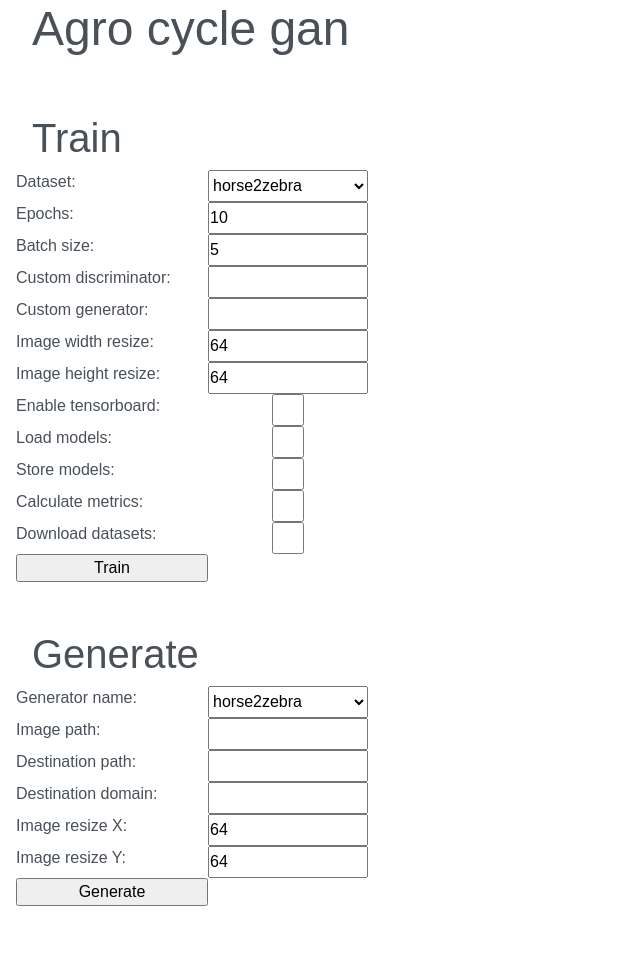
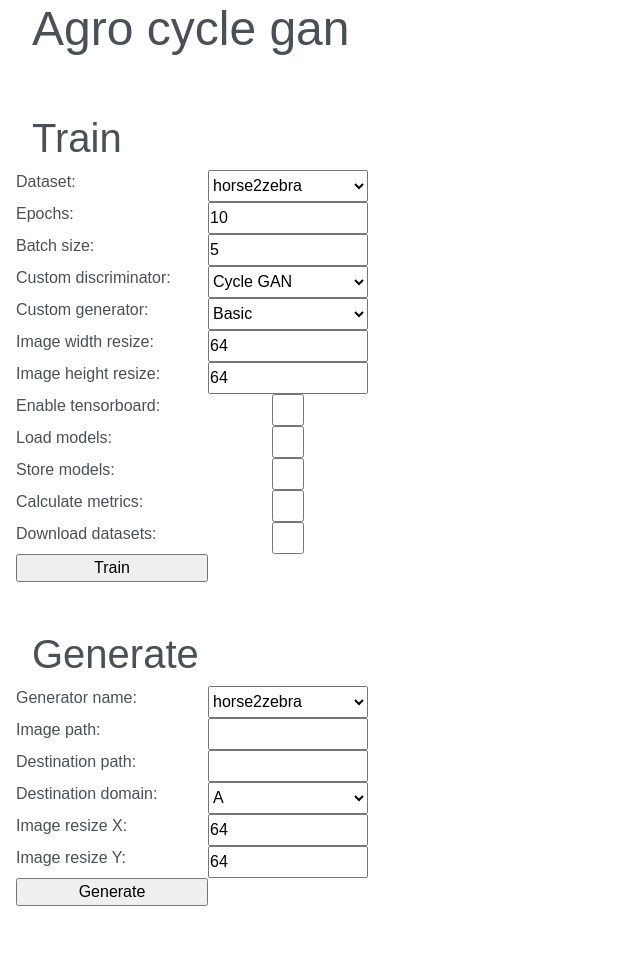
Before and after one commit to GonzaloRomeroR/agro_cycle_gan_ui, a Flask app: page / in a window 1280 px wide. Shown: the whole page, without its empty margins (0-640 px from the left). Run offline with Flask 2, Linux system fonts and the light colour scheme.

Commit message:
Fix generator

```diff
--- a/application.py
+++ b/application.py
@@ -82,6 +82,7 @@ def generate():
         process_list = [
             "python",
             "-u",
+            "agro_cycle_gan/generate.py",
             images_path,
             dest_path,
             "--generator_name",
--- a/templates/index.html
+++ b/templates/index.html
@@ -29,10 +29,15 @@
         <input id="GET-name" class="grid-item" type="text" name="batch_size" value="5">
 
         <label for="GET-name" class="grid-item">Custom discriminator:</label>
-        <input id="GET-name" type="text" class="grid-item" name="discriminator" value="">
+        <select name="discriminator" class="grid-item" id="dataset">
+            <option value="cyclegan">Cycle GAN</option>
+            <option value="mixer">Mixer</option>
+        </select>
 
         <label for="GET-name" class="grid-item">Custom generator:</label>
-        <input id="GET-name" class="grid-item" type="text" name="generator" value="">
+        <select name="generator" class="grid-item" id="dataset">
+            <option value="basic">Basic</option>
+        </select>
 
         <label for="GET-name" class="grid-item">Image width resize:</label>
         <input id="GET-name" class="grid-item" type="text" name="resize_width" value="64">
@@ -77,12 +82,16 @@
 
         <label for="GET-name" class="grid-item"> Image path:</label>
         <input type="text" class="grid-item" id="GET-name" name="images_path">
+        <!--<input type="file" name="dest_path" webkitdirectory directory multiple />-->
 
         <label for="GET-name" class="grid-item"> Destination path:</label>
         <input type="text" class="grid-item" id="GET-name" name="dest_path">
 
         <label for="GET-name" class="grid-item"> Destination domain:</label>
-        <input type="text" class="grid-item" id="GET-name" name="dest_domain">
+        <select name="dest_domain" class="grid-item" id="dataset">
+            <option value="A">A</option>
+            <option value="B">B</option>
+        </select>
 
         <label for="GET-name" class="grid-item"> Image resize X:</label>
         <input type="text" class="grid-item" id="GET-name" name="image_resize_x" value="64">
```
Also changed, not shown: tests/generate-test.py (renamed from generate.py, +6 -0 lines), tests/train-test.py (renamed from train.py, +5 -0 lines).
